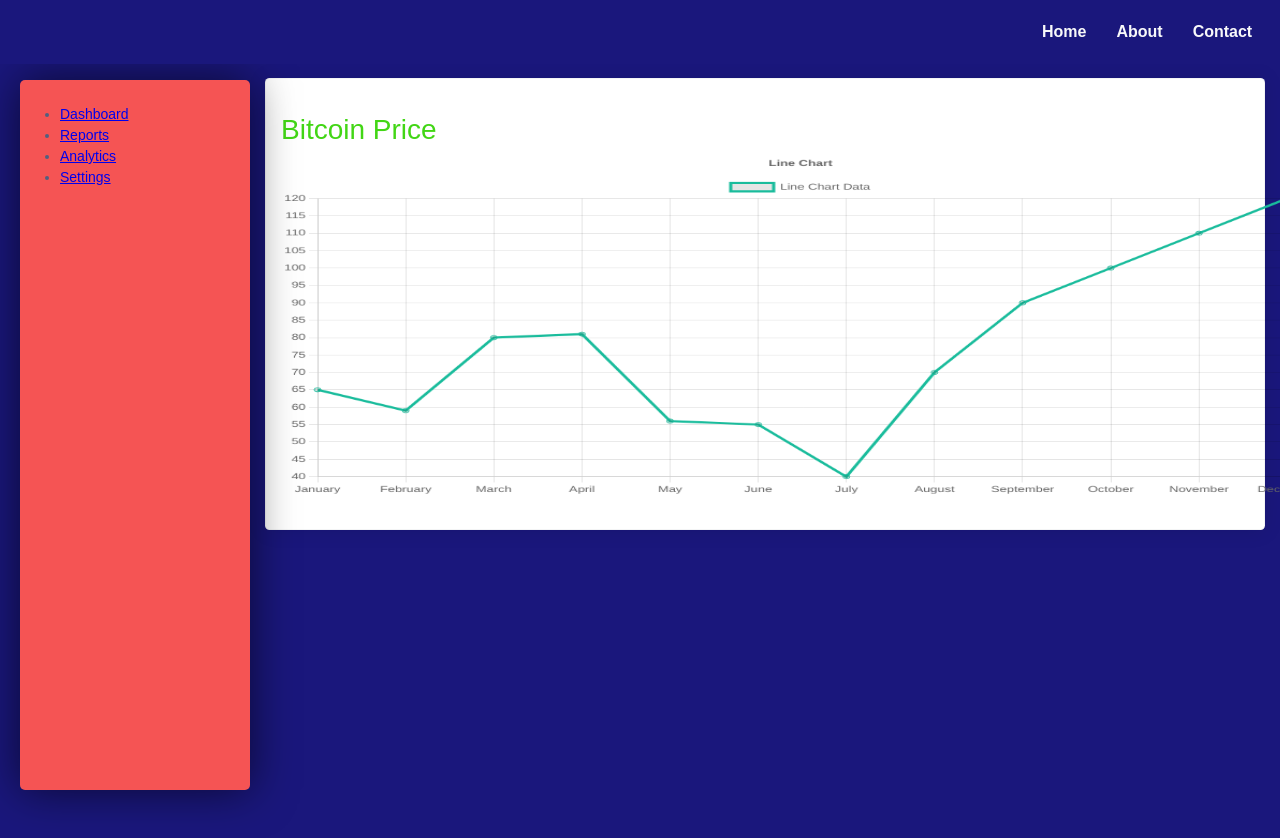
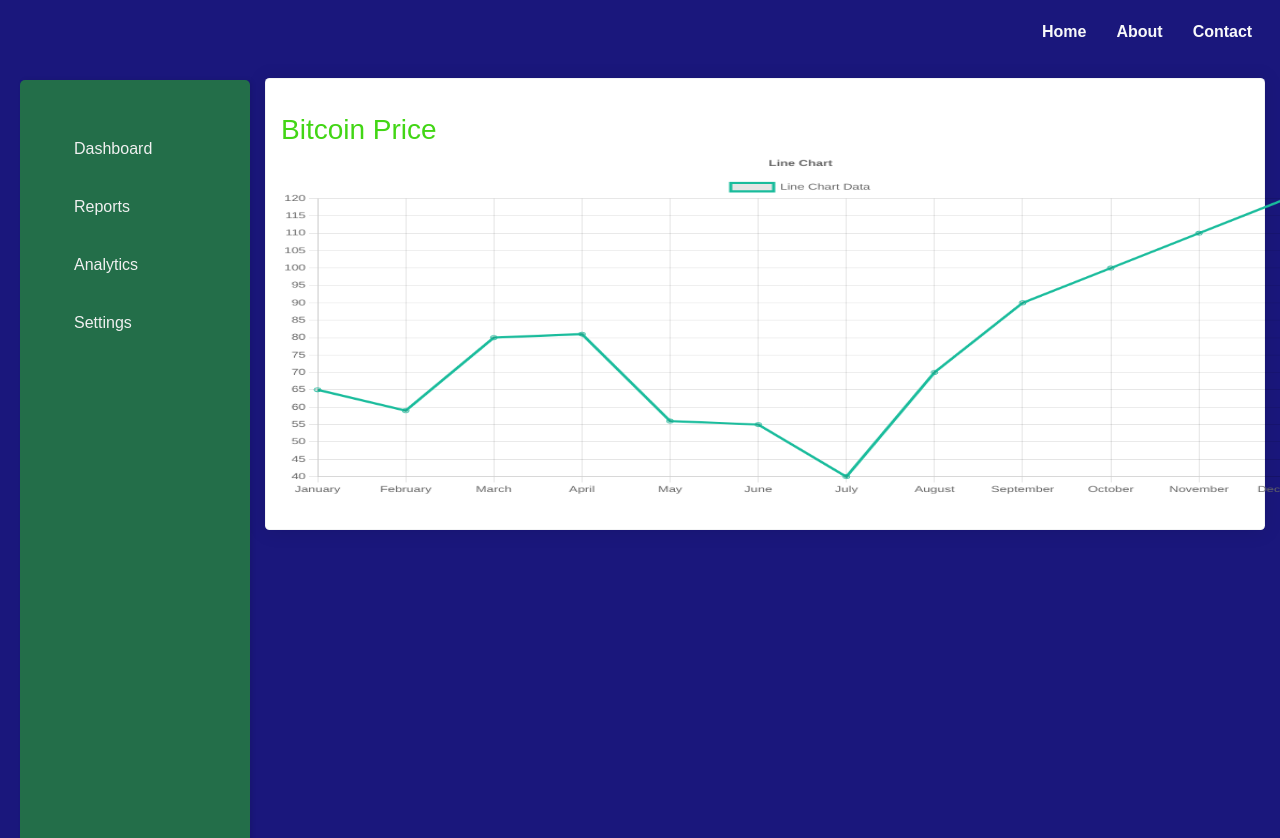
Before and after one commit to Sina-Akhavi/my-react-app, a React (Create React App) app: page / in a window 1280 px wide. Shown: the top 838 px of the page. Built offline with nearby package versions, Linux system fonts and the light colour scheme.

Commit message:
mutabel-sidebar-styles

```diff
--- a/src/components/Sidebar.js
+++ b/src/components/Sidebar.js
@@ -4,21 +4,23 @@ import "../styles/sidebar.css";
 
 const Sidebar = () => {
   return (
-    <div className="sidebar">
+    <div className="sidebar mutabel-sidebar-styles">
       <div className="sidebar-wrapper">
-        <ul>
-          <li>
-            <a href="#">Dashboard</a>
+        <ul className="sidebar-list">
+
+          <li className="sidebar-item">
+            <a className="a-item" href="#">Dashboard</a>
           </li>
-          <li>
-            <a href="#">Reports</a>
+          <li className="sidebar-item">
+            <a className="a-item" href="#">Reports</a>
           </li>
-          <li>
-            <a href="#">Analytics</a>
+          <li className="sidebar-item">
+            <a className="a-item" href="#">Analytics</a>
           </li>
-          <li>
-            <a href="#">Settings</a>
+          <li className="sidebar-item">
+            <a className="a-item" href="#">Settings</a>
           </li>
+
         </ul>
       </div>
     </div>
--- a/src/styles/sidebar.css
+++ b/src/styles/sidebar.css
@@ -1,6 +1,4 @@
 .sidebar {
-  background: #f55454;
-  height: calc(100vh - 90px);
   width: 230px;
   position: fixed;
   top: 0;
@@ -9,11 +7,18 @@
   background-size: cover;
   background-position: center center;
   display: block;
-  box-shadow: 0px 0px 45px 0px rgba(0, 0, 0, 0.6);
+  box-shadow: 2px 0 5px rgba(0, 0, 0, 0.1);
   margin-top: 80px;
   margin-left: 20px;
   border-radius: 5px;
   transition: 0.5s cubic-bezier(0.685, 0.0473, 0.346, 1);
+}
+
+.mutabel-sidebar-styles {
+  background-color: #236e49;
+  color: #fff; /* Light text color */
+  height: 100vh; /* Full height of the viewport */
+  padding-top: 20px; /* Add some top padding */
 }
 
 .sidebar-wrapper {
@@ -24,4 +29,58 @@
   position: relative;
   overflow: auto;
   padding: 10px 0px;
+  padding: 20px;
 }
+
+.sidebar-list {
+  list-style: none;
+  padding: 0;
+  margin: 0;
+}
+
+.sidebar-item {
+  margin-bottom: 10px; /* Add some vertical spacing */
+}
+
+.a-item {
+  display: block;
+  padding: 12px 20px;
+  text-decoration: none;
+  color: #f0f0f0;
+  border-radius: 8px;
+  margin: 5px 10px;
+  transition: all 0.3s ease;
+  font-size: 1rem;
+  background-color: transparent;
+  border-left: 4px solid transparent;
+}
+
+.a-item:hover {
+  width: 63%;
+  background: linear-gradient(135deg, #754c78, #75a64d);
+  color: #fff;
+  box-shadow: 0px 4px 10px rgba(0, 0, 0, 0.2);
+  transform: translateX(5px);
+  border-left-color: #fff;
+}
+
+.a-item.active {
+  background-color: #007bff;
+  color: #fff;
+  font-weight: bold;
+  border-left-color: #fff;
+}
+
+
+/* Optional: Add a header to the sidebar */
+.sidebar-header {
+  padding: 20px 0;
+  text-align: center;
+  margin-bottom: 20px;
+}
+
+.sidebar-header h3 {
+  margin: 0;
+  font-size: 1.5em;
+  font-weight: bold;
+}
```
